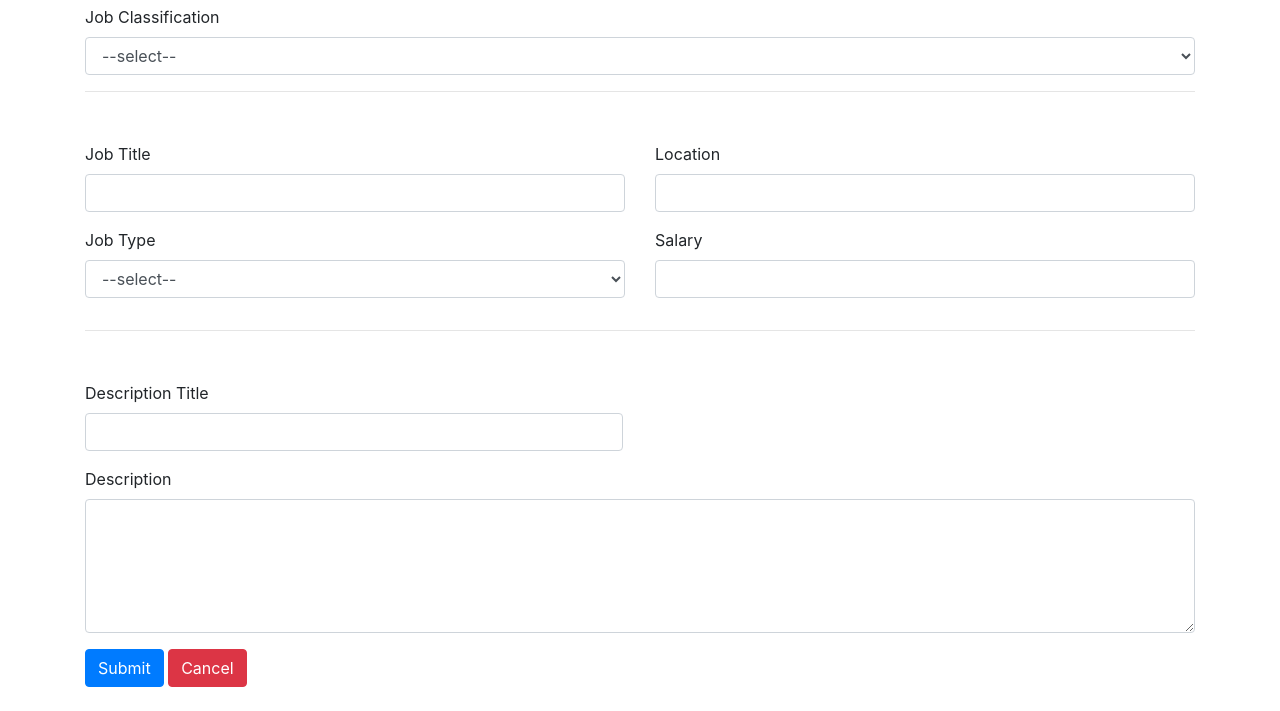
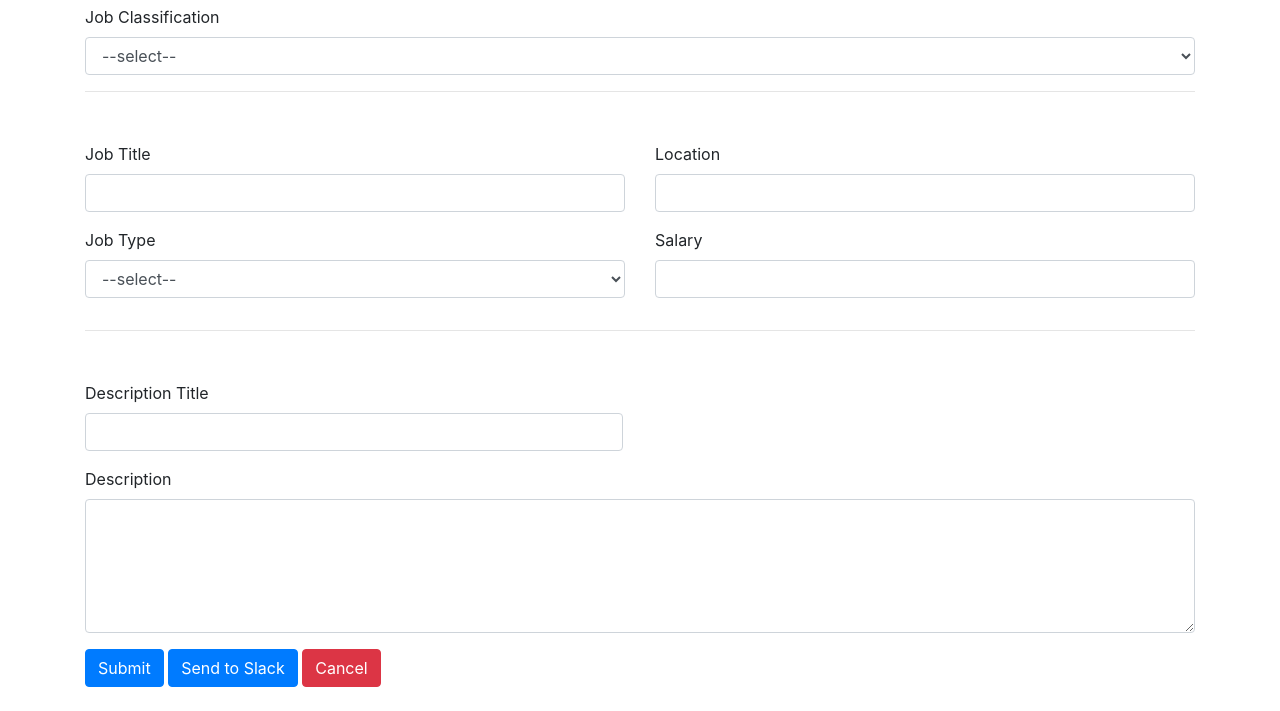
Before and after one commit to kylevincent/careerHubV2, a website: page public/root/employerJobPost/employerPostJob.html in a window 1280 px wide. Shown: the part 137-848 px from the top of the page. Drawn offline with nearby package versions, Linux system fonts and the light colour scheme.

Commit message:
Add slackIntergration to employerPostJob

```diff
--- a/public/root/employerJobPost/employerPostJob.html
+++ b/public/root/employerJobPost/employerPostJob.html
@@ -7,14 +7,11 @@
 
     <!-- Bootstrap CSS -->
     <link rel="stylesheet" href="https://stackpath.bootstrapcdn.com/bootstrap/4.1.3/css/bootstrap.min.css" integrity="sha384-MCw98/SFnGE8fJT3GXwEOngsV7Zt27NXFoaoApmYm81iuXoPkFOJwJ8ERdknLPMO" crossorigin="anonymous">
-
     <link rel="stylesheet" href="../vendor/css/employerPostJob.css">
-
 
     <title>JobHub</title>
 </head>
 <body>
-
 
 <nav class="navbar navbar-expand-lg navbar-light bg-light">
     <a class="navbar-brand" href="#">Job Hub</a>
@@ -48,17 +45,11 @@
     </div>
 </nav>
 
-
 <div class="container">
-
-
 
 <h1>Post Job</h1>
 
-
-
 <form>
-
 
     <div class="form-group">
         <label for="job_class">Job Classification</label>
@@ -74,7 +65,6 @@
 
     <div class="row">
         <div class="col">
-
             <div class="form-group">
                 <label for="job_title">Job Title</label>
                 <input type="text" class="form-control" id="job_title">
@@ -82,20 +72,15 @@
 
         </div>
         <div class="col">
-
             <div class="form-group">
                 <label for="job_location">Location</label>
                 <input type="text" class="form-control" id="job_location">
             </div>
-
         </div>
     </div>
 
-
-
     <div class="row">
         <div class="col">
-
             <div class="form-group">
                 <label for="job_type">Job Type</label>
                 <select id="job_type" class="form-control">
@@ -105,22 +90,14 @@
                     <option>Casual</option>
                 </select>
             </div>
-
         </div>
         <div class="col">
-
-
             <div class="form-group">
                 <label for="job_salary">Salary</label>
                 <input type="text" class="form-control" id="job_salary">
             </div>
-
-
         </div>
     </div>
-
-
-
 
 <hr class="section_break">
 
@@ -135,19 +112,68 @@
     </div>
 
 
-
-
 </form>
 
     <a href="../employerDash/employerDashIndex.html"><button class="btn btn-primary">Submit</button></a>
+    <button id="slackButton" onclick="sendToSlack()" class="btn btn-primary">Send to Slack</button>
+
     <a href="../employerDash/employerDashIndex.html"><button class="btn btn-danger">Cancel</button></a>
-
-
 
 </div>
 <br>
 
+<script>
+  window.onload = function() {
+      document.getElementById("slackButton").onclick = function sendToSlack() {
+        {
+            const xhr = new XMLHttpRequest();
+            var author_name = "WWF";
+            var title = document.getElementById("job_title").value;
+            var title_link = "https://api.slack.com/";
+            var text = document.getElementById("job_description").value;
+            var job_type = document.getElementById("job_type").value;
+            var job_salary = document.getElementById("job_salary").value;
+            var job_location = document.getElementById("job_location").value;
+            var unix_ts = Math.round(+new Date()/1000);
 
+
+            xhr.open("POST", "https://hooks.slack.com/services/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", true);
+            xhr.setRequestHeader("Content-type", "application/x-www-form-urlencoded");
+            // xhr.send(JSON.stringify({"text":"Hello, is it me you're looking for"}))
+
+            xhr.send(JSON.stringify({"attachments": [
+              {
+                  "fallback": "A job listing by CareerHubv2",
+                  "color": "#2eb886",
+                  "pretext": "An exciting new job opportunity has opened up:",
+                  "author_name": author_name,
+                  "title": title + ", " + job_location,
+                  "title_link": title_link,
+                  "text": text,
+                  "fields": [
+                      {
+                          "title": "Job type",
+                          "value": job_type,
+                          "short": true
+                      },
+                      {
+                        "title": "Salary",
+                        "value": job_salary,
+                        "short": true
+                      }
+                  ],
+                  "footer": "CareerHubv2",
+                  "footer_icon": "https://platform.slack-edge.com/img/default_application_icon.png",
+                  "ts": unix_ts
+              }
+            ]
+          }))
+        }
+        document.getElementById("slackButton").innerHTML = " Sent to Slack ";
+        document.getElementById("slackButton").setAttribute("disabled", "true");
+      }
+  }
+</script>
 
 <!-- Optional JavaScript -->
 <!-- jQuery first, then Popper.js, then Bootstrap JS -->
```
Also changed, not shown: public/root/employerJobPost/testSlack.html (deleted, +0 -28 lines).
